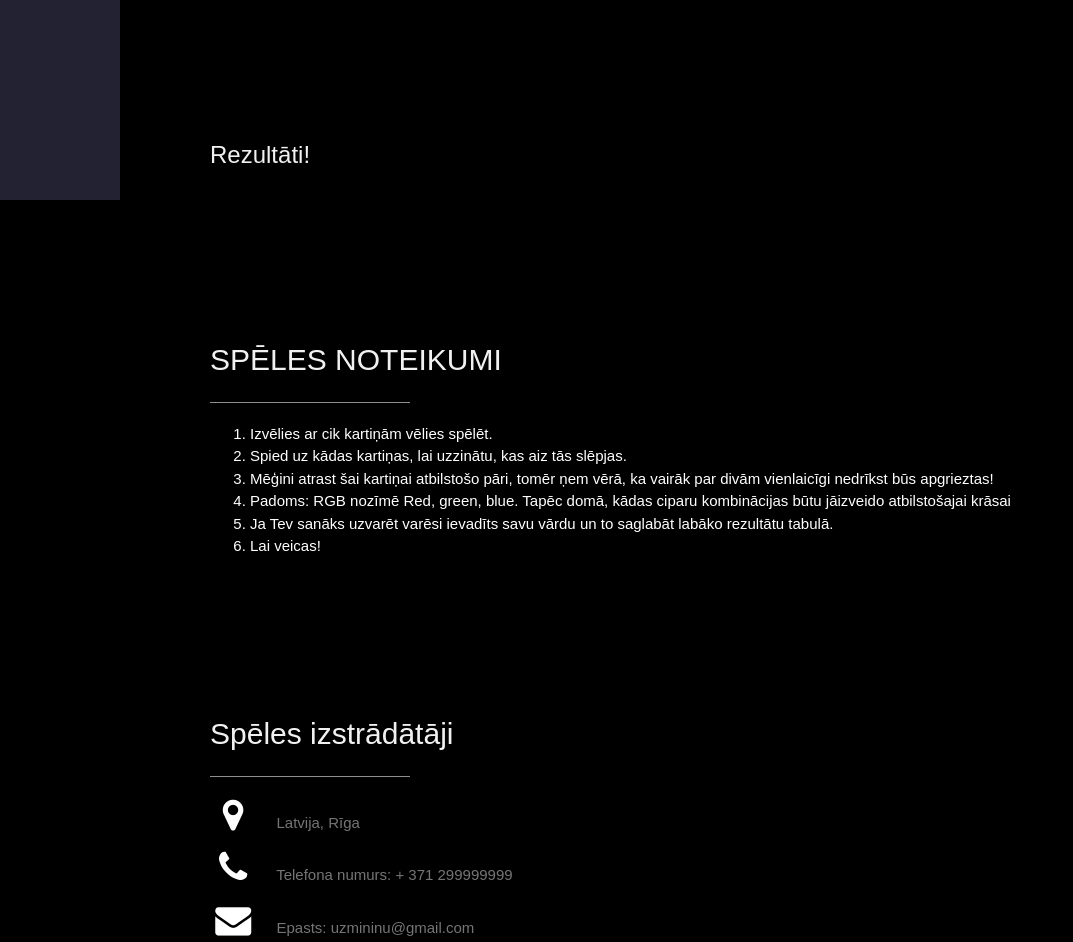
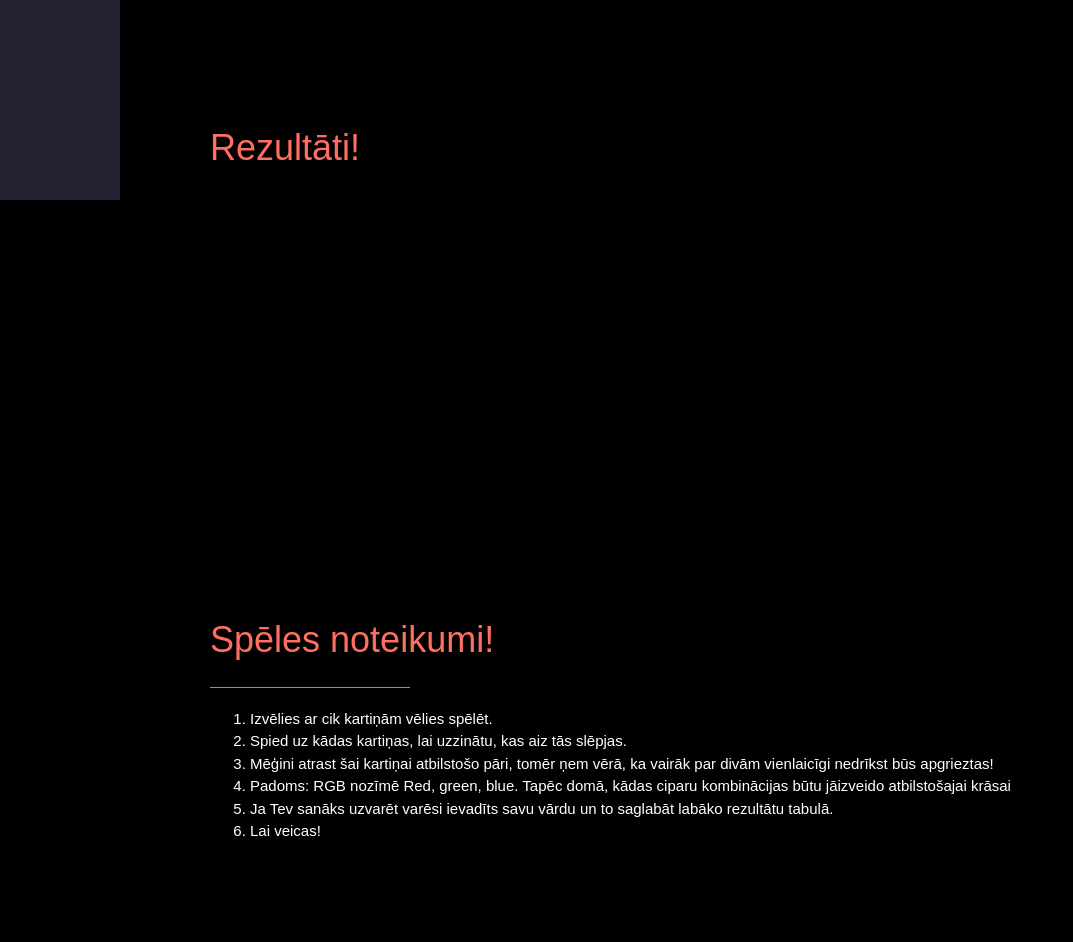
Before and after one commit to ImagineMatrix/Atmi-asSp-l-teRGB, a plain HTML site: page index.html in a window 1280 px wide. Shown: the part 600-1542 px from the top of the page, without its empty margins (0-1073 px from the left). Drawn offline with nearby package versions, Linux system fonts and the light colour scheme.

Commit message:
lielas izmainas, iespejas pedejas

```diff
--- a/index.html
+++ b/index.html
@@ -173,7 +173,10 @@ Click nbfs://nbhost/SystemFileSystem/Templates/Other/html.html to edit this temp
 }
 #rezi {
     margin-top: 300px;
+    font-size: 36px;
+    color: #ff6f61;
 }
+
 
 
 body, h1,h2,h3,h4,h5,h6 {font-family: "unset", sans-serif}
@@ -251,7 +254,7 @@ body, h1,h2,h3,h4,h5,h6 {font-family: "unset", sans-serif}
 
   <!-- About Section -->
   <div class="w3-content w3-justify w3-text-grey w3-padding-64" id="about">
-    <h3 id="rezi" class="w3-padding-16 w3-text-light-grey">Rezultāti!</h3>
+    <h3 id="rezi">Rezultāti!</h3>
 
 
 
@@ -260,9 +263,9 @@ body, h1,h2,h3,h4,h5,h6 {font-family: "unset", sans-serif}
 
   <!-- Portfolio Section -->
   <div class="w3-padding-64 w3-content" id="photos">
-    <h2 class="w3-text-light-grey">SPĒLES NOTEIKUMI</h2>
+    <h2  id="rezi">Spēles noteikumi!</h2>
     <hr style="width:200px" class="w3-opacity">
-    <ol>
+    <ol id="saraksts">
         <li>Izvēlies ar cik kartiņām vēlies spēlēt.</li>
         <li>Spied uz kādas kartiņas, lai uzzinātu, kas aiz tās slēpjas.</li>
         <li>Mēģini atrast šai kartiņai atbilstošo pāri, tomēr ņem vērā, ka vairāk par divām vienlaicīgi nedrīkst būs apgrieztas!</li>
@@ -273,7 +276,7 @@ body, h1,h2,h3,h4,h5,h6 {font-family: "unset", sans-serif}
   </div>
   <!-- Contact Section -->
   <div class="w3-padding-64 w3-content w3-text-grey" id="contact">
-    <h2 class="w3-text-light-grey">Spēles izstrādātāji</h2>
+    <h2 id="rezi" >Spēles izstrādātāji!</h2>
     <hr style="width:200px" class="w3-opacity">
     <div class="w3-section">
       <p><i class="fa fa-map-marker fa-fw w3-text-white w3-xxlarge w3-margin-right"></i> Latvija, Rīga</p>
```
